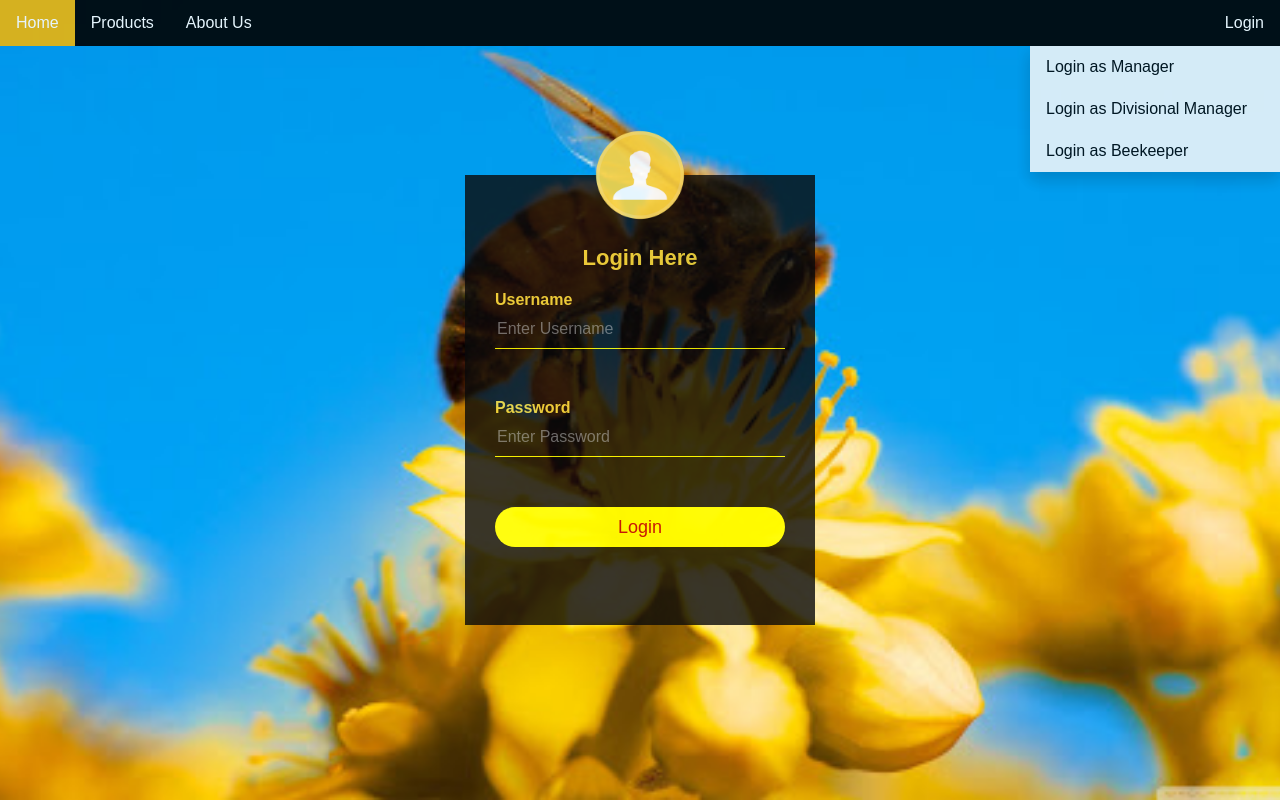
After one commit to SandaniWimalasiri/Group22_Mr.-Bee, a PHP site: page /php/sign_in_divman.php in a window 1280 px wide, after a click on "Login". The commit adds this page. Run offline with PHP 8.4, Linux system fonts and the light colour scheme.

Commit message:
changed manager's interfaces

```diff
--- a/css/style_buttons.css
+++ b/css/style_buttons.css
@@ -9,6 +9,7 @@
     border: none;
     border-radius: 2px;
     cursor: pointer;
+    box-shadow: 0px 8px 16px 0px rgba(0, 0, 0, 0.226);
 
 
   }
@@ -24,6 +25,7 @@
     border-radius: 2px;
     cursor: pointer;
     top:100%;
+    box-shadow: 0px 8px 16px 0px rgba(0, 0, 0, 0.226);
   }
 
 .btn3 {
@@ -37,6 +39,7 @@
     border-radius: 2px;
     cursor: pointer;
     top:130%;
+    box-shadow: 0px 8px 16px 0px rgba(0, 0, 0, 0.226);
   }
 /*btn4 button located in manager_product.php*/
   .btn4 {
@@ -51,6 +54,7 @@
     border-radius: 2px;
     cursor: pointer;
     top:130%;
+    box-shadow: 0px 8px 16px 0px rgba(0, 0, 0, 0.226);
   }
 
   /*btn5 button located in manager_reports.php*/
@@ -66,6 +70,7 @@
     border-radius: 2px;
     cursor: pointer;
     top:130%;
+    box-shadow: 0px 8px 16px 0px rgba(0, 0, 0, 0.226);
   }
 
   /*btn6 button located in manager_remove_dm.php*/
@@ -81,6 +86,7 @@
     border-radius: 2px;
     cursor: pointer;
     top:130%;
+    box-shadow: 0px 8px 16px 0px rgba(0, 0, 0, 0.226);
   }
 
   /*this button is use to identify page*/
--- a/css/style_manager_navbar.css
+++ b/css/style_manager_navbar.css
@@ -44,7 +44,7 @@
   .dropdown-content {
     display: none;
     position: absolute;
-    background-color: #b2ebf3;
+    background-color: #bcc1c2e1;
     min-width: 160px;
     box-shadow: 0px 8px 16px 0px rgba(0,0,0,0.2);
     z-index: 1;
@@ -60,8 +60,8 @@
   }
 
   .dropdown-content a:hover {
-    background-color: rgba(13, 94, 201, 0.747);
-    color: brown;
+    background-color: #023765af;
+    color: rgb(245, 238, 238);
   }
 
   .dropdown:hover .dropdown-content {
--- a/css/style_managerhome_content.css
+++ b/css/style_managerhome_content.css
@@ -86,7 +86,7 @@
 	transform: scale(1.055);
 }
 .honeycomb-cell::after{
-	background:#dbb84477;
+	background:#111111;
 	opacity: 0.7;
 	transition: opacity 350ms;
 	-webkit-transition:opacity 350ms;
--- a/php/homenavbar.php
+++ b/php/homenavbar.php
@@ -15,7 +15,7 @@
   <button onclick="myFunction()" class="dropbtn" >Login</button>
   <div  id="myDropdown" class="dropdown-content">
   <a href="sign_in_admin.php">Login as Manager</a>
-  <a href="#">Login as Divisional Manager</a>
+  <a href="sign_in_divman.php">Login as Divisional Manager</a>
   <a href="beekeeperlogin.php">Login as Beekeeper</a>
 
   </div>
--- a/php/manager_alignments.php
+++ b/php/manager_alignments.php
@@ -18,7 +18,7 @@ require_once("func.php"); ?>
         <header>
 
             <div class="webName">
-                Mr. Bee
+                MR.<font color="#f4976c">BEE</font></a>
             </div>
             <div class="user">
                 You are logged in as
--- /dev/null
+++ b/php/sign_in_divman.php
@@ -0,0 +1,57 @@
+<?php require_once("homenavbar.php"); ?>
+<?php require_once("../db_connection/connect.php"); ?>
+<?php
+  session_start();
+
+  if(isset($_POST['submit'])){
+    //save username and password into variables
+    $userName =mysqli_real_escape_string($connection,$_POST['userName']);
+    $password =mysqli_real_escape_string($connection,$_POST['password']);
+
+    //prepare database query
+    $query=mysqli_query($connection,"SELECT * FROM div_manager WHERE email='{$userName}' AND pwd ='{$password}' LIMIT 1");
+    $row=mysqli_fetch_array($query);
+    $type=$row['emp_status'];
+
+    $isexist=mysqli_query($connection,"SELECT * FROM div_manager WHERE email='{$userName}' AND pwd ='{$password}' LIMIT 1");
+    $check_user=mysqli_num_rows($isexist);
+
+    if($check_user==1){
+      $_SESSION["type"]=$row['emp_status'];
+      $_SESSION["userName"]=$row['email'];
+
+      $user=mysqli_fetch_assoc($isexist);
+      $_SESSION["first_name"]=$user['first_name'];
+      $_SESSION["last_name"]=$user['last_name'];
+
+      if($type=="Divisional_Manager"){
+        header('Location: manager_home.php');
+      }
+    }else{
+      echo "<script>alert('Invalid Username or Password');</script>";
+    }
+
+  }
+?>
+
+<html>
+  <head>
+    <title>Login</title>
+    <link rel="stylesheet" type="text/css" href="../css/style_sign_in.css">
+    <link rel="stylesheet" type="text/CSS" href="../css/homenav.css">
+  </head>
+  <body>
+    <div class="loginBox">
+      <img src="img/login.png" class="icon">
+        <h1>Login Here</h1>
+        <form name="loginForm" action="sign_in_divman.php"  method="post">
+          <p>Username</p>
+          <input type="text" name="userName" placeholder="Enter Username" required>
+          <p>Password</p>
+          <input type="password" name="password" placeholder="Enter Password" required>
+          <input type="submit" name="submit" value="Login">
+        </form>
+    </div>
+
+  </body>
+</html>
```
Also changed, not shown: css/style_manager_homepage.css (+13 -8 lines), css/style_manager_remove_dm.css (+28 -14 lines).
